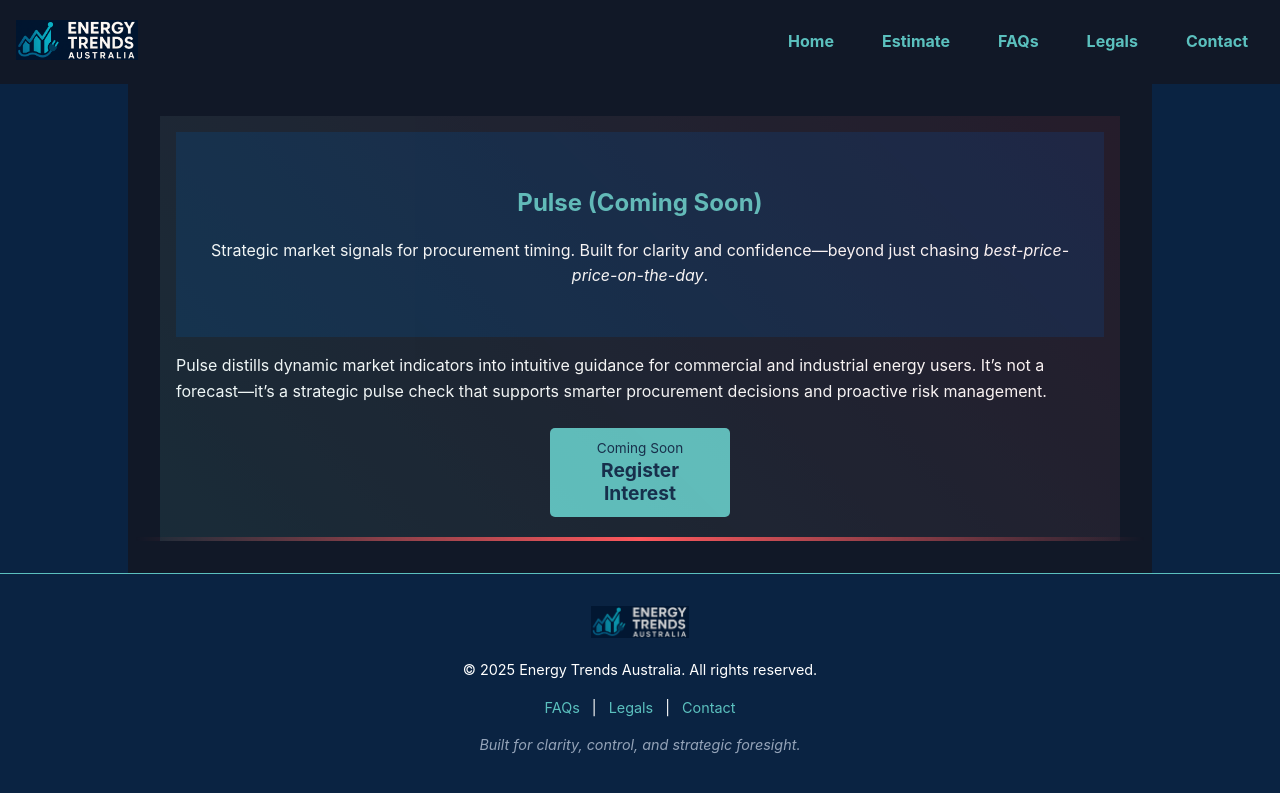
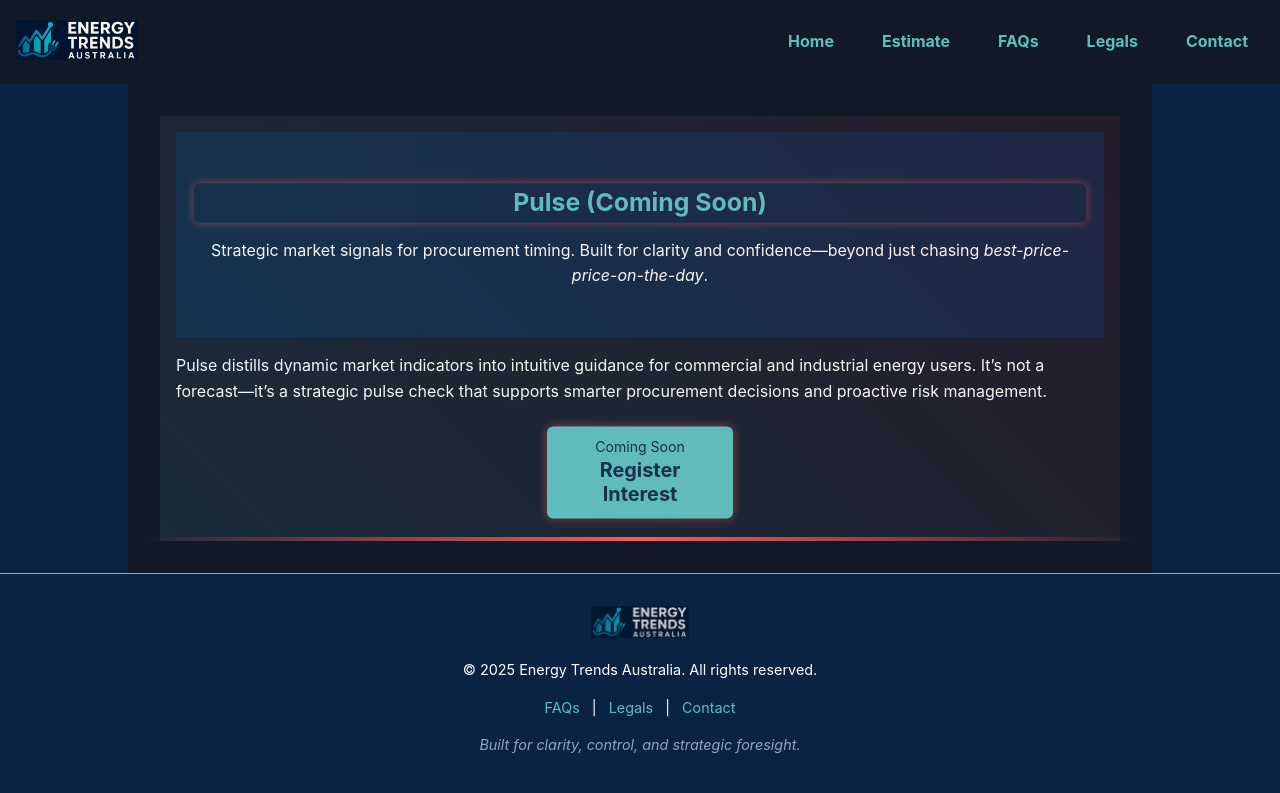
Before and after one commit to EnergyTrendsAU/energytrends.au, a Jekyll site: the page built from pulse.html, in a window 1280 px wide. Shown: the top 793 px of the page. Built offline with Jekyll 4.4.1, drawn with Linux system fonts in a browser that asks for light colours.

Commit message:
Infused with the pulse ambient logic and styled for a subtle, strategic glow

```diff
--- a/pulse.html
+++ b/pulse.html
@@ -9,14 +9,14 @@
 
   <section>
     <header class="hero">
-      <h1>Pulse (Coming Soon)</h1>
+      <h1 class="pulse-ambient">Pulse (Coming Soon)</h1>
       <p>Strategic market signals for procurement timing. Built for clarity and confidence—beyond just chasing <em>best-price-price-on-the-day</em>.</p>
     </header>
 
     <p>Pulse distills dynamic market indicators into intuitive guidance for commercial and industrial energy users. It’s not a forecast—it’s a strategic pulse check that supports smarter procurement decisions and proactive risk management.</p>
 
     <div class="cta-buttons">
-      <a href="/contact.html" class="cta stacked-text" onclick="gtag('event', 'cta_click', { event_category: 'Pulse Preview', event_label: 'Register Interest' });">
+      <a href="/contact.html" class="cta stacked-text pulse-ambient" onclick="gtag('event', 'cta_click', { event_category: 'Pulse Preview', event_label: 'Register Interest' });">
         <span class="cta-top">Coming Soon</span>
         <span class="cta-bottom">Register Interest</span>
       </a>
```
